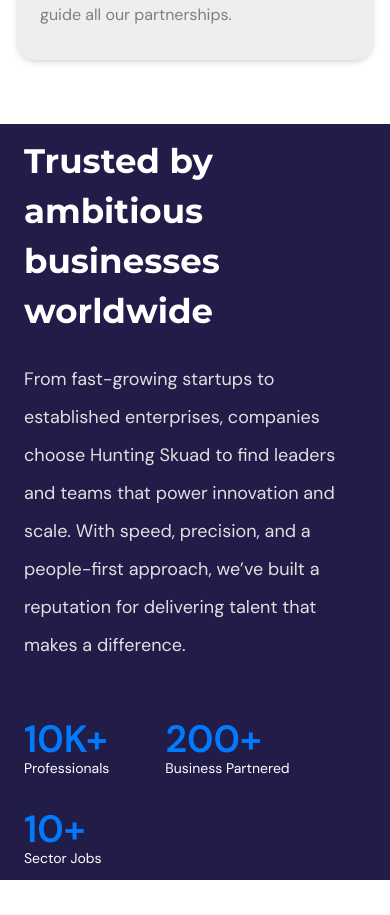
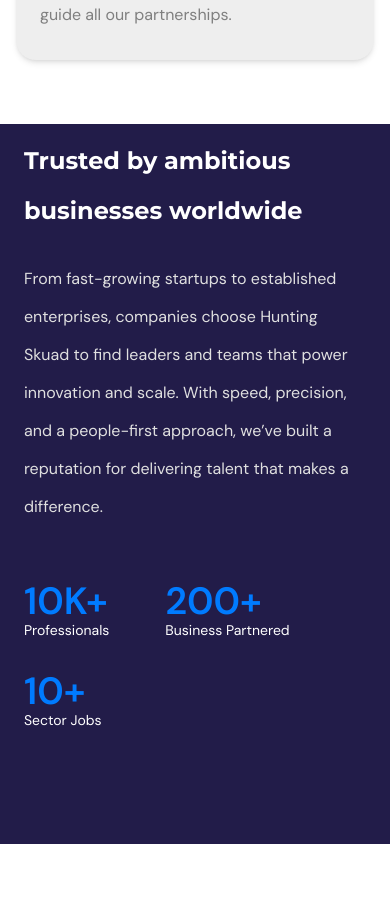
Before and after one commit to 21ayeshashaik/Huntingskaud, a Next.js app: page /about in a window 390 px wide. Shown: the part 2400-3315 px from the top of the page. Built offline with nearby package versions, Linux system fonts and the light colour scheme.

Commit message:
Updated changes

```diff
--- a/src/components/Trusted.tsx
+++ b/src/components/Trusted.tsx
@@ -39,13 +39,13 @@
         {/* Left Side */}
         <div>
           <h2
-            className={`${montserrat.className} text-[34px] sm:text-[38px] lg:text-[40px] leading-[50px] sm:leading-[54px] lg:leading-[56px] font-bold text-[#FFFFFF] mb-6`}
+            className={`${montserrat.className} text-[24px] sm:text-[38px] lg:text-[40px] leading-[50px] sm:leading-[54px] lg:leading-[56px] font-bold text-[#FFFFFF] mb-6`}
           >
             Trusted by ambitious businesses worldwide
           </h2>
 
           <p
-            className={`${dmSans.className} text-[18px] sm:text-[20px] leading-[38px] text-[#E0E0E0] mb-10 max-w-lg`}
+            className={`${dmSans.className} text-[16px] sm:text-[20px] leading-[38px] text-[#E0E0E0] mb-10 max-w-lg`}
           >
             From fast-growing startups to established enterprises, companies choose Hunting Skuad to find leaders and teams that power innovation and scale. With speed, precision, and a people-first approach, we’ve built a reputation for delivering talent that makes a difference.
           </p>
```
